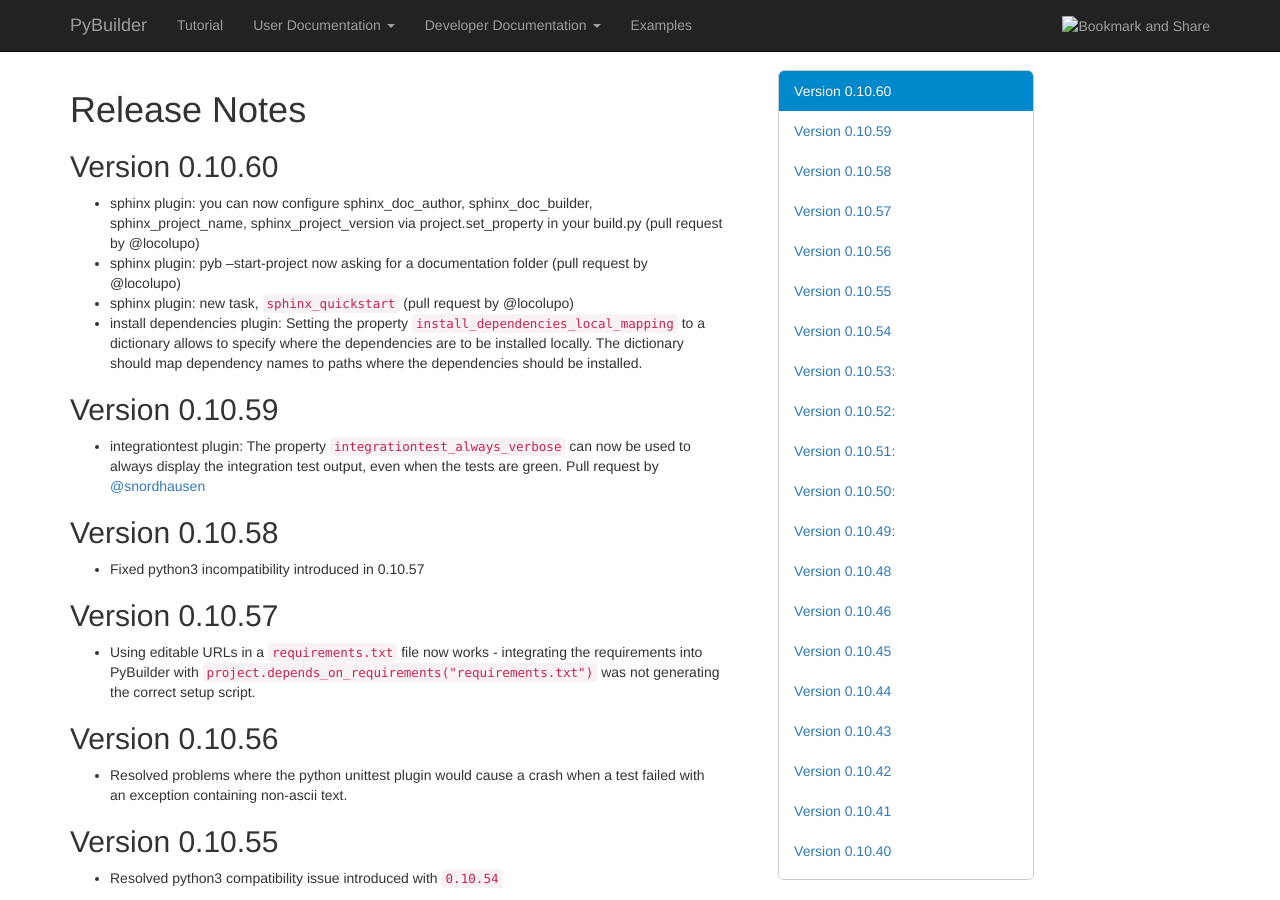
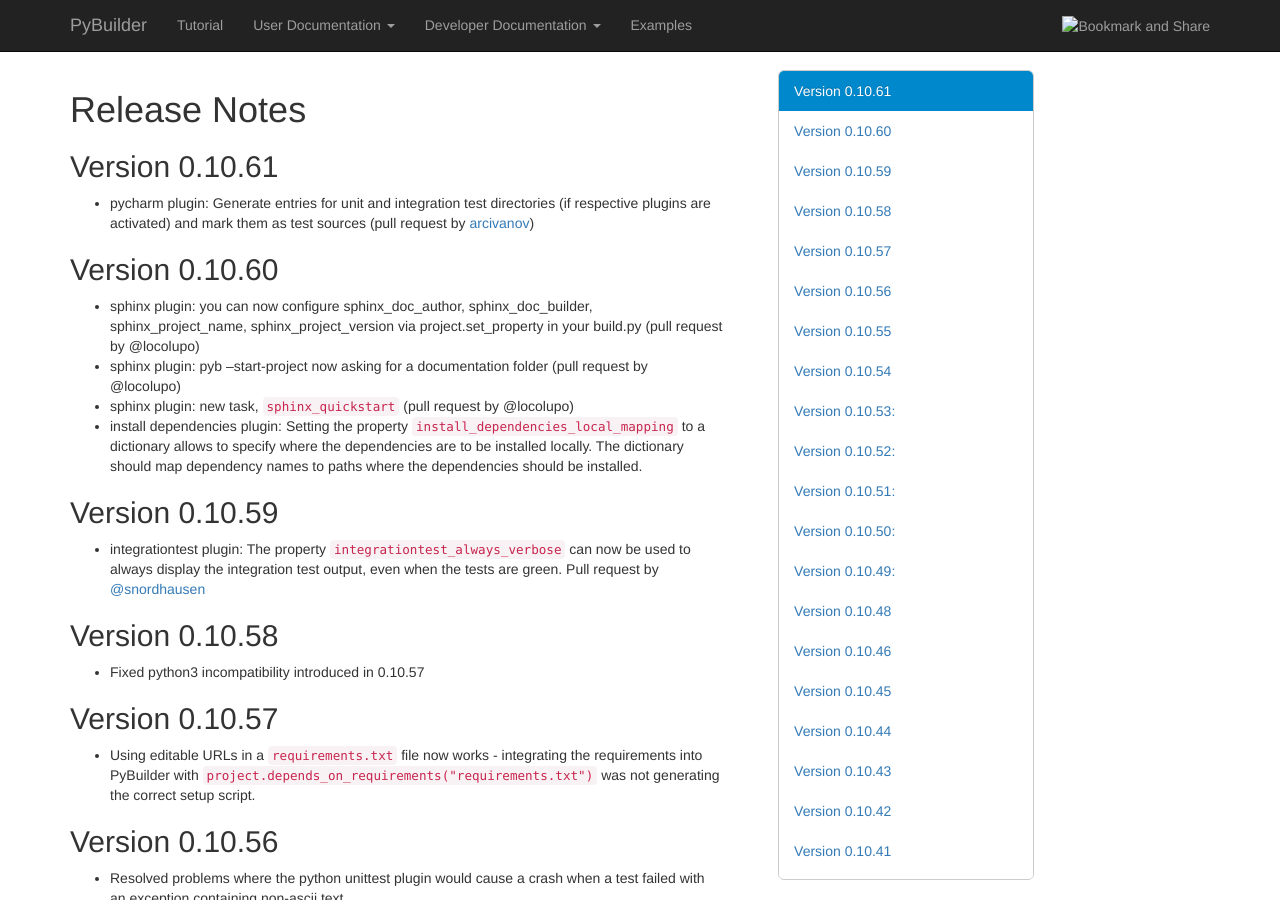
Before and after one commit to pybuilder/pybuilder.github.io, a Jekyll site: the page built from releasenotes/index.md, in a window 1280 px wide and 900 px high. Built offline with Jekyll 4.4.1, drawn with Linux system fonts in a browser that asks for light colours; nearby versions of some CDN libraries.

Commit message:
v0.10.61

```diff
--- a/releasenotes/index.md
+++ b/releasenotes/index.md
@@ -4,6 +4,9 @@
 ---
 
 # Release Notes
+
+## Version 0.10.61
+* pycharm plugin: Generate entries for unit and integration test directories (if respective plugins are activated) and mark them as test sources (pull request by [arcivanov](https://github.com/arcivanov))
 
 ## Version 0.10.60
 * sphinx plugin:  you can now configure sphinx_doc_author, sphinx_doc_builder, sphinx_project_name, sphinx_project_version via project.set_property in your build.py (pull request by @locolupo)
```
